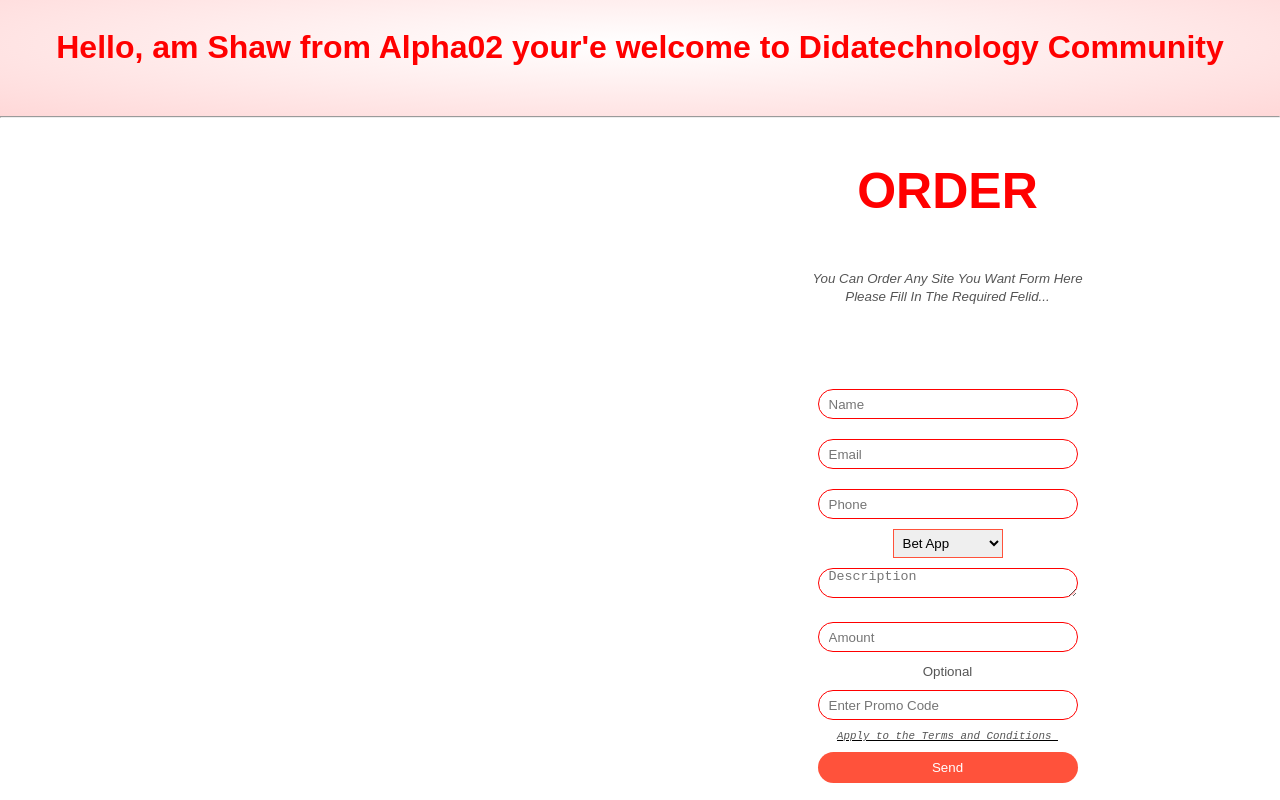
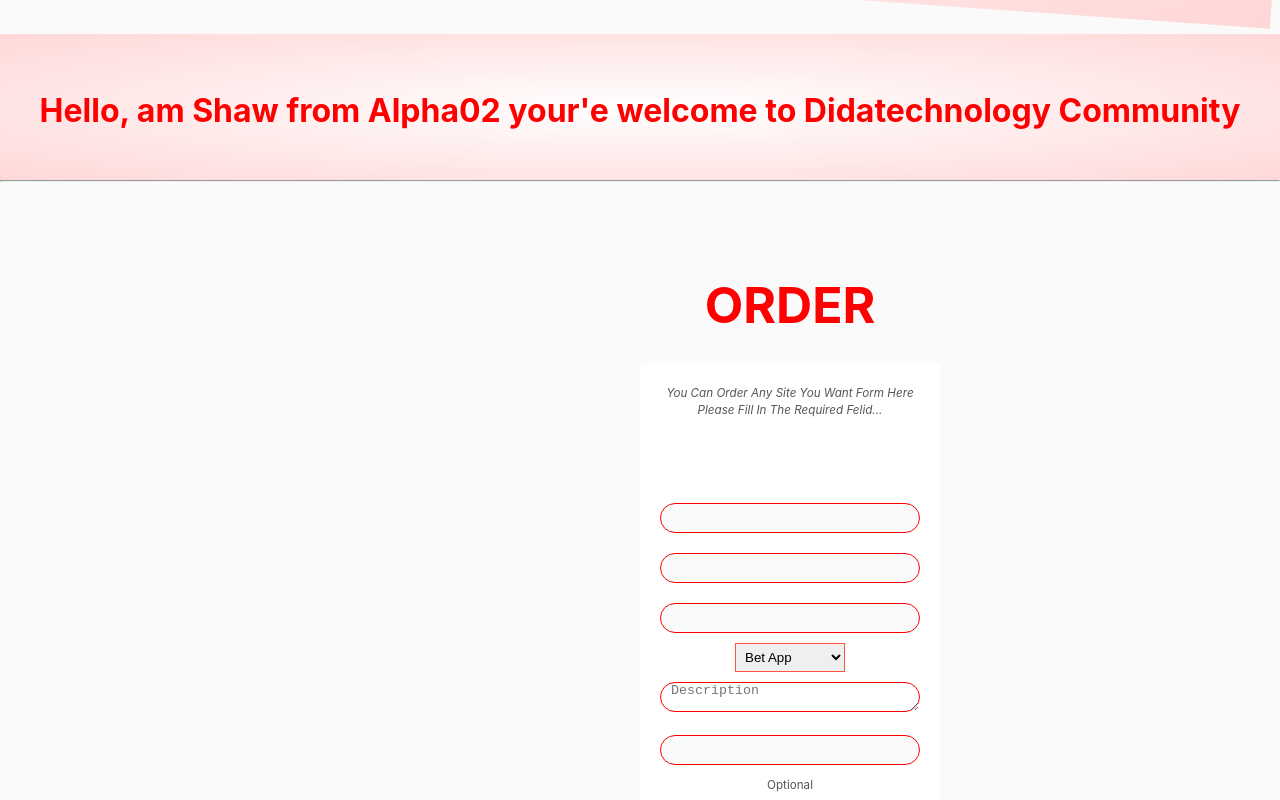
Before and after one commit to Coderdivine/Dida, a React (Create React App) app: page /#/ in a window 1280 px wide. Shown: the part 576-1376 px from the top of the page. Built offline with nearby package versions, Linux system fonts and the light colour scheme; no server answers.

Commit message:
-am in heroku lazy

```diff
--- a/src/App.css
+++ b/src/App.css
@@ -989,6 +989,168 @@ form input:focus{
       border:1px solid indigo;
       border-radius: 10px;
       }
+      body {
+        font-family: sans-serif;
+        background-color: #fafafa;
+        font-family: -apple-system, BlinkMacSystemFont, "Segoe UI", Roboto, Oxygen,
+          Ubuntu, Cantarell, "Open Sans", "Helvetica Neue", sans-serif;
+        box-sizing: border-box;
+      }
+
+      a {
+        text-decoration: none;
+      }
+
+      .container {
+        max-width: 1000px;
+        margin: 0 auto;
+        display: flex;
+        justify-content: center;
+        flex-direction: column;
+        align-items: center;
+        margin-top: 3rem;
+        font-size: 14px;
+      }
+
+      .box {
+        max-width: 350px;
+        width: 100%;
+        display: flex;
+        justify-content: center;
+        align-items: center;
+        flex-direction: column;
+        background-color: #ffff;
+        border: 1px solid #e6e6e6;
+        border-radius: 1px;
+        margin: 0 0 10px;
+        padding: 10px 0;
+        flex-grow: 1;
+      }
+
+      .heading {
+        margin: 22px auto 12px;
+        background-image: url("https://www.instagram.com/static/bundles/es6/sprite_core_b20f2a3cd7e4.png/b20f2a3cd7e4.png");
+        background-position: -98px 0;
+        height: 51px;
+        width: 177px;
+        overflow: hidden;
+      }
+
+      .field {
+        margin: 10px 0;
+        position: relative;
+        font-size: 14px;
+        width: 100%;
+        text-overflow: ellipsis;
+      }
+
+      input {
+        padding: 9px 0px 7px 9px;
+        font-size: 12px;
+        width: 16rem;
+        height: 1.2rem;
+        outline: none;
+        background: #fafafa;
+        border-radius: 3px;
+        border: 1px solid #efefef;
+      }
+
+      /* label intial position*/
+
+      label {
+        position: absolute;
+        pointer-events: none;
+        left: 10px;
+        padding-bottom: 15px;
+        transform: translateY(10px);
+        line-height: 6px;
+        transition: all ease-out 0.1s;
+        font-size: 14px;
+        color: #999;
+        padding-top: 6px;
+      }
+
+      /* hiding placeholder in all browsers */
+
+      input::placeholder {
+        visibility: hidden;
+      }
+
+      /* hiding  placeholder in mozilla */
+      .login-form ::-moz-placeholder {
+        color: transparent;
+      }
+
+      /* label final position */
+      input:not(:placeholder-shown) + label {
+        transform: translateY(0);
+        font-size: 11px;
+      }
+
+      /* input padding increases if placeholder is not shown */
+      input:not(:placeholder-shown) {
+        padding-top: 14px;
+        padding-bottom: 2px;
+      }
+
+      .login-button {
+        text-align: center;
+        width: 100%;
+        padding: 0.5rem;
+        border: 1px solid transparent;
+        background-color: #3897f0;
+        color: #fff;
+        font-weight: 600;
+        font-size: 14px;
+        cursor: pointer;
+      }
+
+      .separator {
+        display: flex;
+        justify-content: space-between;
+        align-items: center;
+        color: #999;
+        margin-top: 6px;
+      }
+
+      .separator .line {
+        height: 1px;
+        width: 40%;
+        background-color: #dbdbdb;
+      }
+
+      .other {
+        display: flex;
+        justify-content: center;
+        flex-direction: column;
+        align-items: center;
+      }
+
+      .fb-login-btn {
+        margin: 1rem;
+        border: 0;
+        cursor: pointer;
+        font-size: 14px;
+        color: #385185;
+        font-weight: 600;
+        background: transparent;
+      }
+
+      .fb-icon {
+        color: #385185;
+        font-size: 1rem;
+        padding-right: 1px;
+      }
+
+      .forgot-password {
+        font-size: 11px;
+        color: #003569;
+      }
+
+      .signup {
+        color: #3897f0;
+        font-weight: 600;
+      }
 form .btn{
 width:100%;
 border:none;
```
